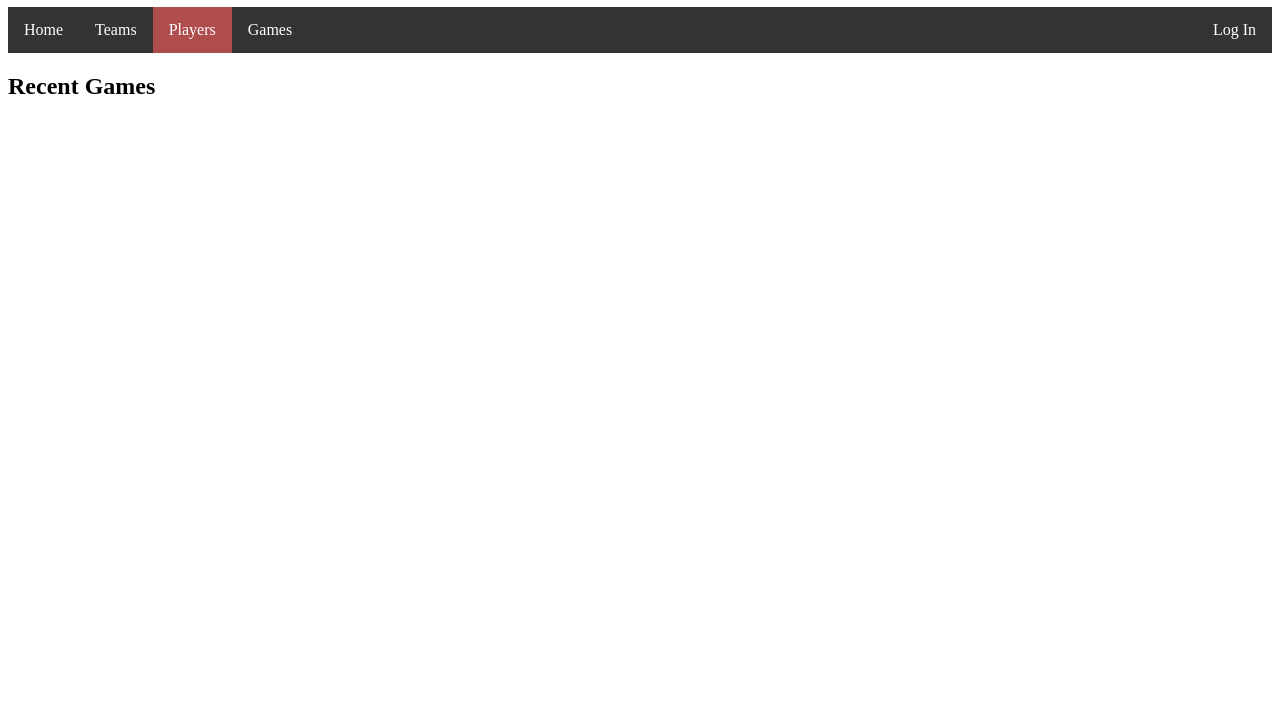
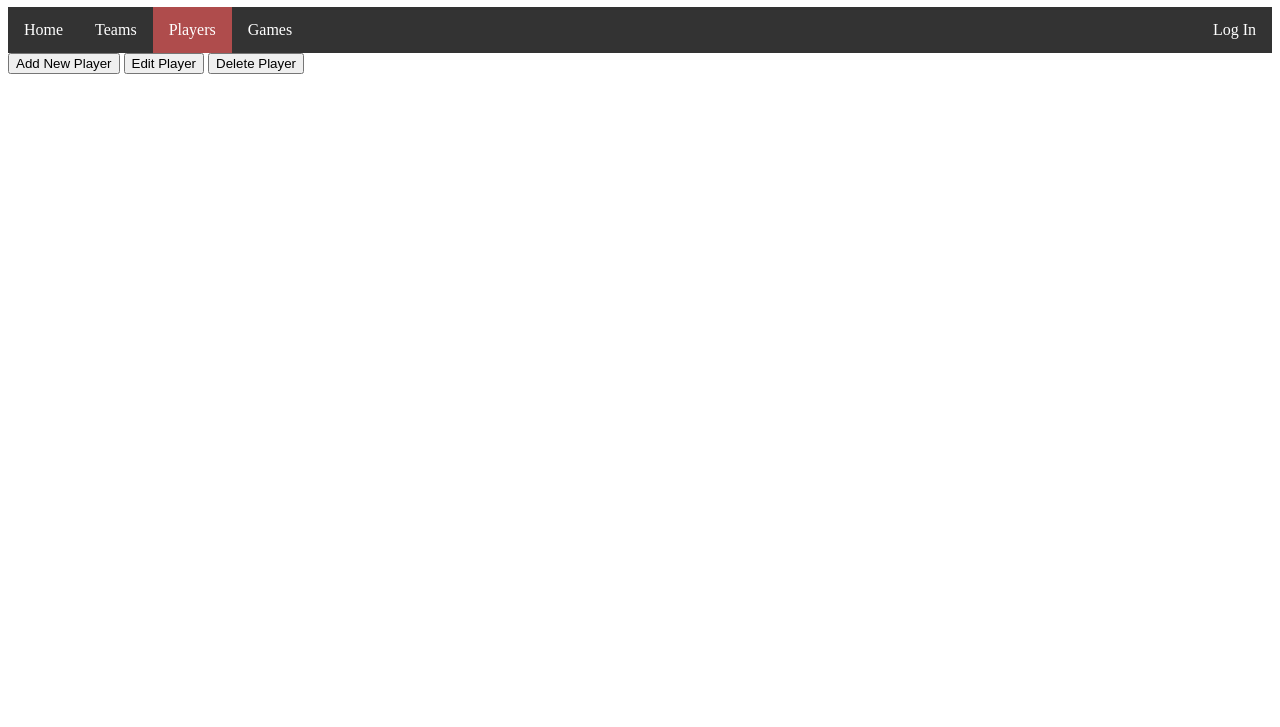
Before and after one commit to diyorg07/serverNodejs, a plain HTML site: page players.html in a window 1280 px wide. Shown: the part 73-800 px from the top of the page. Drawn offline with Linux system fonts and the light colour scheme.

Commit message:
added buttons

```diff
--- a/players.html
+++ b/players.html
@@ -23,8 +23,9 @@
         </div>
 
         <div>
-            <h2>Recent Games</h2>
-            <table></table>
+            <button id="submit">Add New Player</button>
+            <button id="edit">Edit Player</button>
+            <button id="delete">Delete Player</button>
         </div>
     </body>
 </html>
```
Also changed, not shown: games.html (+1 -2 lines), teams.html (+3 -2 lines), add.js (added).
